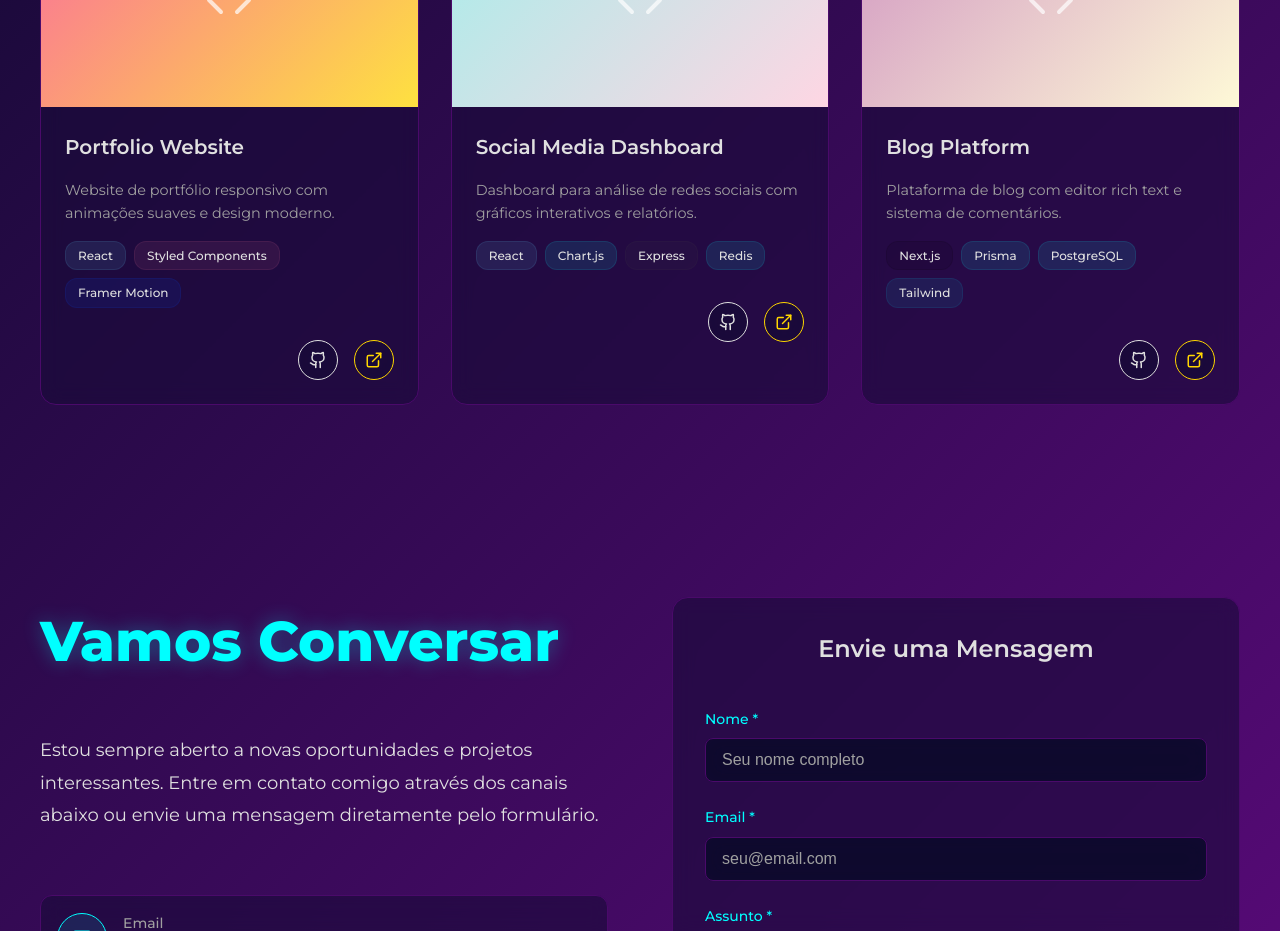
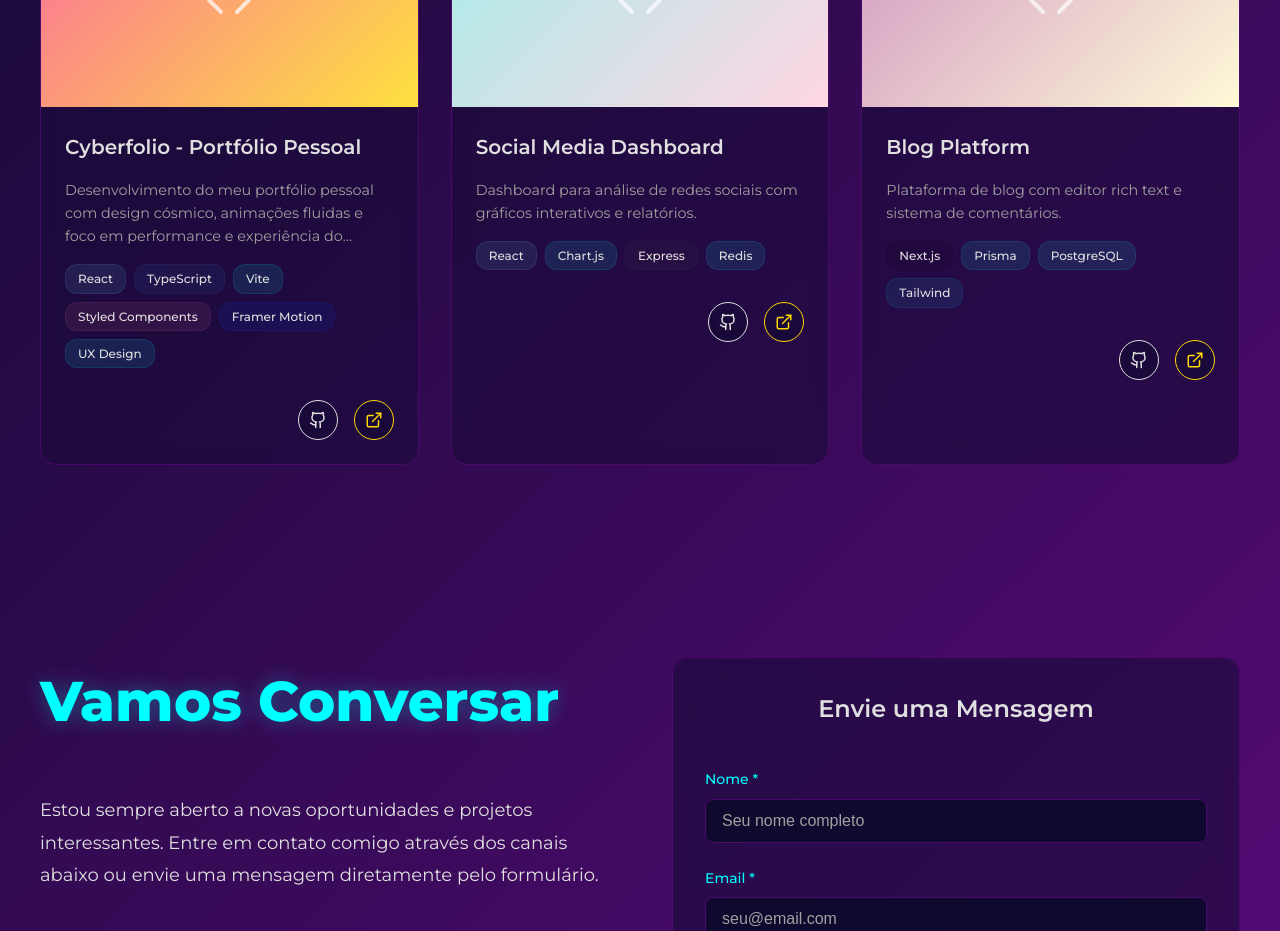
Before and after one commit to lh5818181/Cyberfolio, a React (Vite) app: page / in a window 1280 px wide. Shown: the part 3260-4191 px from the top of the page. Built offline with nearby package versions, Linux system fonts and the light colour scheme.

Commit message:
Alterando projetcs

```diff
--- a/src/components/Projects/index.tsx
+++ b/src/components/Projects/index.tsx
@@ -134,15 +134,15 @@ const Projects: React.FC<ProjectsProps> = ({ className }) => {
     },
     {
       id: '4',
-      title: 'Portfolio Website',
+      title: 'Cyberfolio - Portfólio Pessoal',
       description:
-        'Website de portfólio responsivo com animações suaves e design moderno.',
+        'Desenvolvimento do meu portfólio pessoal com design cósmico, animações fluidas e foco em performance e experiência do usuário',
       fullDescription:
-        'Website de portfólio pessoal com design responsivo, animações suaves usando Framer Motion, otimização para SEO, e sistema de contato integrado. Desenvolvido com foco em performance e acessibilidade.',
-      technologies: ['React', 'Styled Components', 'Framer Motion'],
+        'Este projeto é a minha vitrine profissional, desenvolvido do zero com React, TypeScript e Vite. O objetivo foi criar uma experiência imersiva e memorável, utilizando um tema cósmico com gradientes profundos e animações fluidas com Framer Motion. A arquitetura foi pensada para ser modular e escalável, com componentes estilizados via Styled Components. Grande atenção foi dada à performance, com lazy loading de componentes e otimizações de build, e à qualidade do código, com a implementação de ESLint, Prettier e checagem de tipos para garantir um desenvolvimento robusto e consistente.',
+      technologies: ['React', 'TypeScript', 'Vite', 'Styled Components', 'Framer Motion', 'UX Design'],
       category: 'design',
-      githubUrl: 'https://github.com',
-      liveUrl: 'https://demo.com',
+      githubUrl: 'https://github.com/lh5818181/Cyberfolio',
+      liveUrl: 'https://cyberfolio-five.vercel.app/',
       imageColor: 'linear-gradient(135deg, #fa709a 0%, #fee140 100%)',
     },
     {
```
